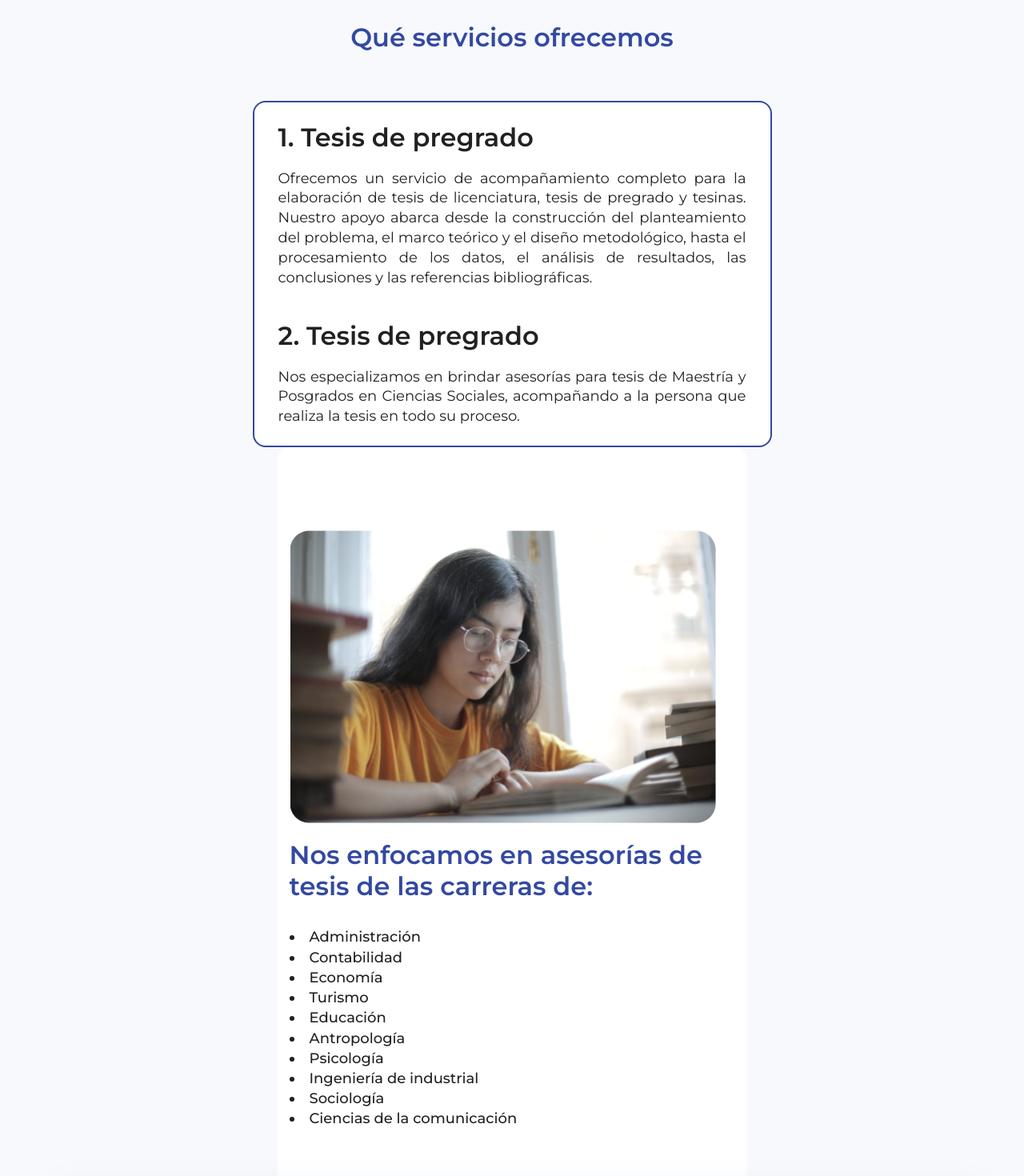
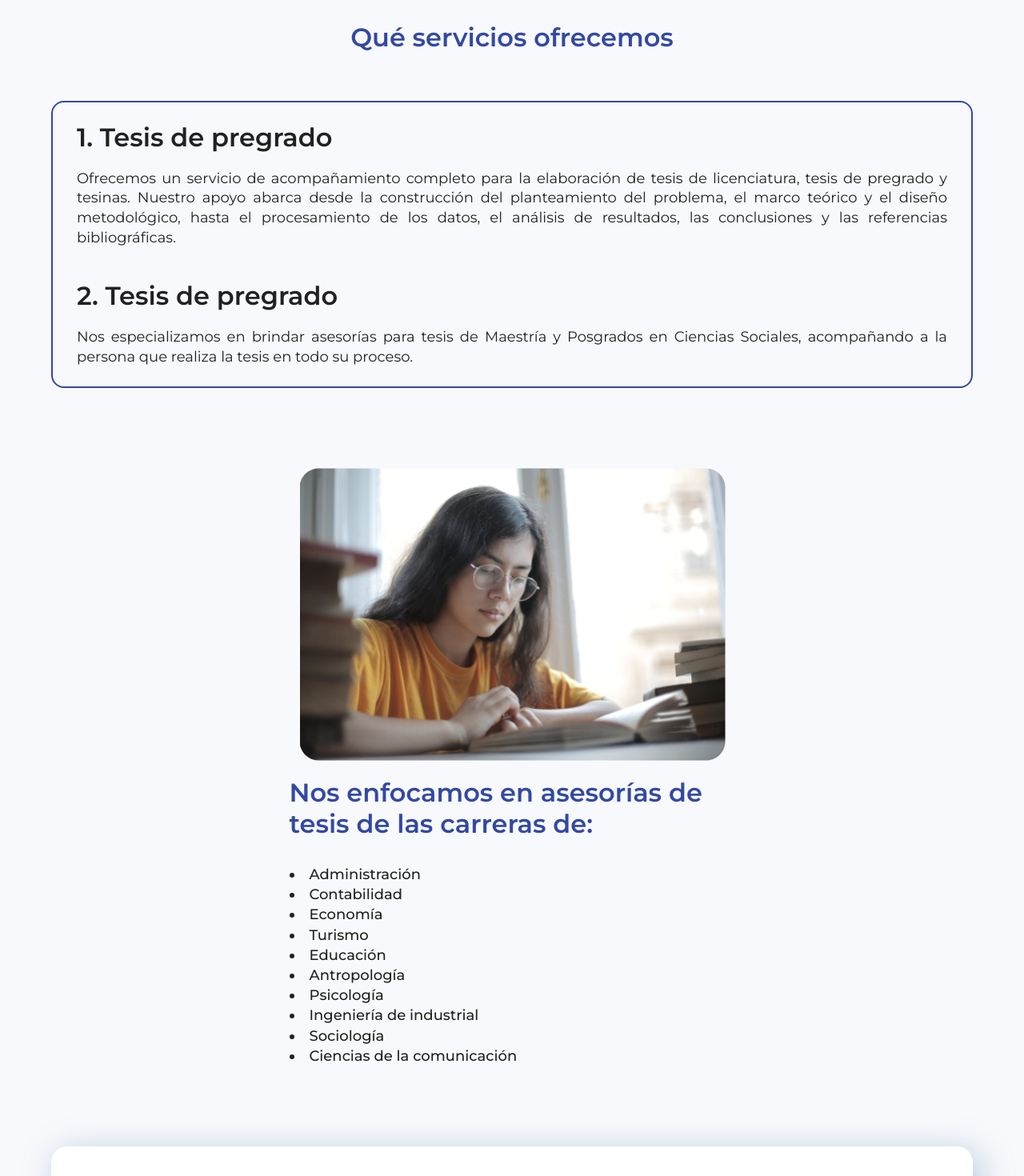
Before and after one commit to justinait/cai-ventures2, a React (Vite) app: page /services in a window 1280 px wide. Shown: the part 1020-2490 px from the top of the page at 80% size. Built offline with nearby package versions, Linux system fonts and the light colour scheme; no server answers.

Commit message:
servicios ok

```diff
--- a/src/components/CardService/Service1.css
+++ b/src/components/CardService/Service1.css
@@ -165,7 +165,7 @@
 
             .containerOfrec {
                 display: flex;
-                width: 1166px !important;
+                width: 90vw !important;
                 flex-direction: column;
                 justify-content: center;
                 align-items: center;
@@ -659,8 +659,8 @@
         align-self: stretch;
         border-radius: var(--border-radius-border-radius-sm, 16px);
         border: 2px solid var(--colors-main-friendly-blue, #3349A1);
-        background: #FFF;
-        width: auto;
+
+        width:90vw !important;
     }
 
     .ofreGradoTitle {
@@ -677,7 +677,7 @@
         display: flex;
         align-items: center;
         justify-content: center;
-        width: 649px;
+        width: 90vw;
     }
 
     .textGrado {
@@ -719,17 +719,23 @@
         padding-top: 20px;
     }
 
+    .containerTitleAse {
+        padding: 50px;
+        display: flex;
+        width: 90vw !important;
+        flex-direction: column;
+        align-items: center;
+        justify-content: center;
+
+    }
+
     .contSerUnAse {
-        padding: 104px 0px 80px 0px;
-        display: flex !important;
+        padding: 50px;
+        display: flex;
+        width: 90vw !important;
         flex-direction: column;
+        align-items: center;
         justify-content: center;
-        align-items: center;
-        /* gap: 20px; */
-        /* align-self: stretch; */
-        border-radius: var(--border-radius-border-radius-sm, 16px);
-        border: none;
-        background: #FFF;
     }
 
 
@@ -893,7 +899,6 @@
         align-self: stretch;
         border-radius: var(--border-radius-border-radius-sm, 16px);
         border: 2px solid var(--colors-main-friendly-blue, #3349A1);
-        background: #FFF;
         width: auto;
     }
 
@@ -911,7 +916,7 @@
         display: flex;
         align-items: center;
         justify-content: center;
-        width: 649px;
+        width: 90vw !important;
     }
 
     .textGrado {
@@ -954,18 +959,23 @@
     }
 
     .contSerUnAse {
-        padding: 104px 0px 80px 0px;
-        display: flex !important;
+        display: flex;
+        align-items: center;
+        justify-content: center;
+        flex-direction: column;
+        padding: 34px !important;
+    }
+
+
+    .containerTitleAse {
+        display: flex;
         flex-direction: column;
         justify-content: center;
         align-items: center;
-        /* gap: 20px; */
-        /* align-self: stretch; */
-        border-radius: var(--border-radius-border-radius-sm, 16px);
-        border: none;
-        background: #FFF;
+        padding: 50px;
+        margin: 3rem auto;
+        width: 90vw;
     }
-
 
 
 
@@ -1155,7 +1165,6 @@
         align-self: center;
         border-radius: var(--border-radius-border-radius-sm, 16px);
         border: 2px solid var(--colors-main-friendly-blue, #3349A1);
-        background: #FFF;
         width: auto;
     }
 
@@ -1173,7 +1182,7 @@
         display: flex;
         align-items: center;
         justify-content: center;
-        width: 324px;
+        width: 90vw !important;
     }
 
     .textGrado {
--- a/src/components/CardService/Service2.css
+++ b/src/components/CardService/Service2.css
@@ -88,6 +88,7 @@
         padding-bottom: 0px;
         margin-top: 0px;
         margin-bottom: 0px;
+        text-align: center;
     }
 
 
@@ -235,6 +236,7 @@
     line-height: normal;
     padding-bottom: 40px;
     margin-top: 40px;
+    text-align: center;
 }
 
 .subtitleServiceDos {
@@ -354,6 +356,7 @@
         line-height: normal;
         padding-bottom: 40px;
         margin-top: 40px;
+        text-align: center;
     }
 
     .subtitleServiceDos {
@@ -426,6 +429,7 @@
         font-weight: 600;
         line-height: normal;
         margin-bottom: 0px;
+        text-align: center;
     }
 
     .containerTextService {
@@ -538,6 +542,7 @@ height: 68px;
         font-style: normal;
         font-weight: 600;
         line-height: normal;
+        text-align: center;
     }
 
     .containerTextService {
```
